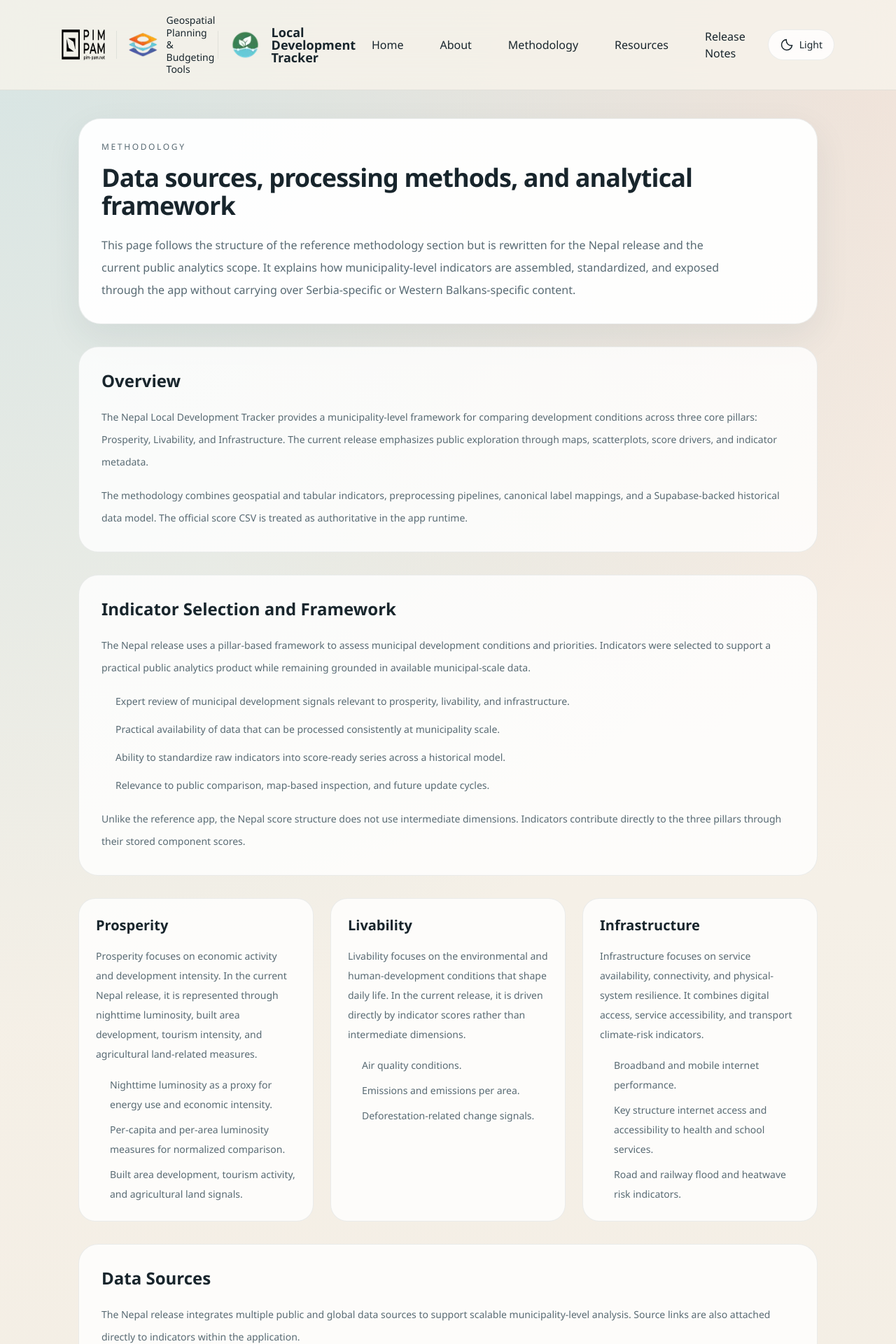
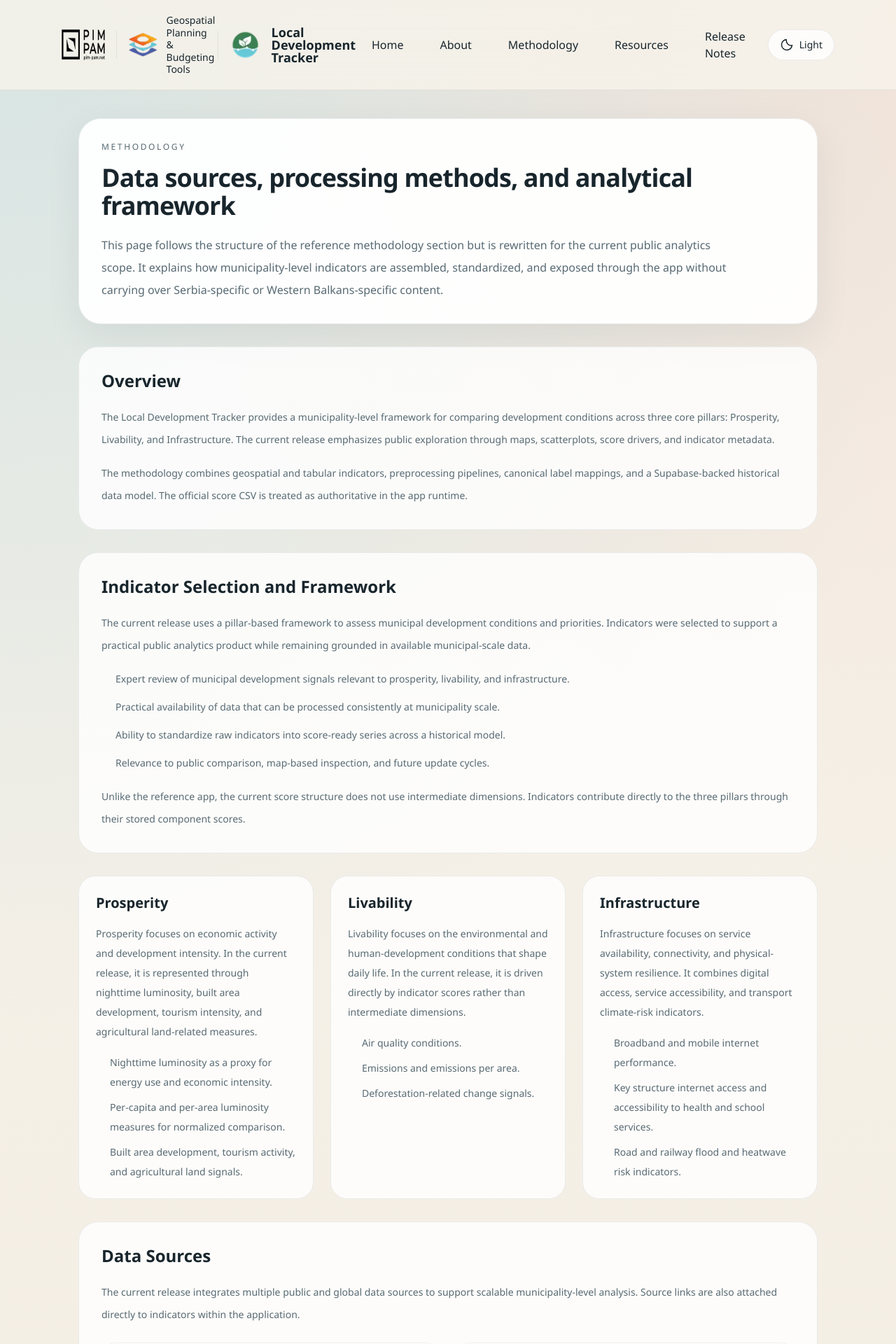
Before and after one commit to sonleh96/wb-ldt-app-nepal, a Next.js app: page /methodology in a window 1280 px wide. Shown: the top 1920 px of the page at 70% size. Built offline with nearby package versions, Linux system fonts and the light colour scheme.

Commit message:
removed mentions of Nepal in general pages

```diff
--- a/src/app/layout.tsx
+++ b/src/app/layout.tsx
@@ -6,9 +6,9 @@ import { SiteFooter } from "@/components/layout/site-footer";
 import { ThemeProvider } from "@/components/theme/theme-provider";
 
 export const metadata: Metadata = {
-  title: "Nepal LDT",
+  title: "Local Development Tracker",
   description:
-    "Public municipality-level analytics for maps, scores, and indicator exploration in Nepal.",
+    "Public municipality-level analytics for maps, scores, and indicator exploration.",
 };
 
 const themeInitializer = `
--- a/src/app/methodology/page.tsx
+++ b/src/app/methodology/page.tsx
@@ -11,7 +11,7 @@ const pillars = [
   {
     title: "Prosperity",
     body:
-      "Prosperity focuses on economic activity and development intensity. In the current Nepal release, it is represented through nighttime luminosity, built area development, tourism intensity, and agricultural land-related measures.",
+      "Prosperity focuses on economic activity and development intensity. In the current release, it is represented through nighttime luminosity, built area development, tourism intensity, and agricultural land-related measures.",
     items: [
       "Nighttime luminosity as a proxy for energy use and economic intensity.",
       "Per-capita and per-area luminosity measures for normalized comparison.",
@@ -64,7 +64,7 @@ const processingNotes = [
 
 const limitations = {
   data: [
-    "Only one historical year is currently loaded in the Nepal release.",
+    "Only one historical year is currently loaded in the current release.",
     "Boundary reconciliation is incomplete, so map coverage is limited to the intersection of analytics keys and boundary features.",
     "Some indicators have sparse coverage and should be interpreted carefully when comparing municipalities.",
   ],
@@ -74,7 +74,7 @@ const limitations = {
     "Cross-source differences in collection methods and resolution can affect comparability.",
   ],
   product: [
-    "The public Nepal rebuild currently focuses on analytics and maps rather than AI-assisted recommendations.",
+    "The public implementation currently focuses on analytics and maps rather than AI-assisted recommendations.",
     "The current release is read-only and does not yet include an automated public refresh workflow.",
   ],
 };
@@ -91,10 +91,10 @@ export default function MethodologyPage() {
         </h1>
         <p className="mt-5 max-w-4xl text-base leading-8 text-[var(--muted-foreground)]">
           This page follows the structure of the reference methodology section
-          but is rewritten for the Nepal release and the current public
-          analytics scope. It explains how municipality-level indicators are
-          assembled, standardized, and exposed through the app without carrying
-          over Serbia-specific or Western Balkans-specific content.
+          but is rewritten for the current public analytics scope. It explains
+          how municipality-level indicators are assembled, standardized, and
+          exposed through the app without carrying over Serbia-specific or
+          Western Balkans-specific content.
         </p>
       </section>
 
@@ -102,7 +102,7 @@ export default function MethodologyPage() {
         <h2 className="text-2xl font-semibold text-[var(--foreground)]">Overview</h2>
         <div className="mt-5 space-y-4 text-sm leading-8 text-[var(--muted-foreground)]">
           <p>
-            The Nepal Local Development Tracker provides a municipality-level
+            The Local Development Tracker provides a municipality-level
             framework for comparing development conditions across three core
             pillars: Prosperity, Livability, and Infrastructure. The current
             release emphasizes public exploration through maps, scatterplots,
@@ -123,10 +123,10 @@ export default function MethodologyPage() {
         </h2>
         <div className="mt-5 space-y-4 text-sm leading-8 text-[var(--muted-foreground)]">
           <p>
-            The Nepal release uses a pillar-based framework to assess municipal
-            development conditions and priorities. Indicators were selected to
-            support a practical public analytics product while remaining
-            grounded in available municipal-scale data.
+            The current release uses a pillar-based framework to assess
+            municipal development conditions and priorities. Indicators were
+            selected to support a practical public analytics product while
+            remaining grounded in available municipal-scale data.
           </p>
           <ul className="space-y-2 pl-5">
             {indicatorSelection.map((item) => (
@@ -134,9 +134,9 @@ export default function MethodologyPage() {
             ))}
           </ul>
           <p>
-            Unlike the reference app, the Nepal score structure does not use
-            intermediate dimensions. Indicators contribute directly to the three
-            pillars through their stored component scores.
+            Unlike the reference app, the current score structure does not use
+            intermediate dimensions. Indicators contribute directly to the
+            three pillars through their stored component scores.
           </p>
         </div>
       </section>
@@ -166,9 +166,10 @@ export default function MethodologyPage() {
         <h2 className="text-2xl font-semibold text-[var(--foreground)]">Data Sources</h2>
         <div className="mt-5 space-y-6 text-sm leading-8 text-[var(--muted-foreground)]">
           <p>
-            The Nepal release integrates multiple public and global data sources
-            to support scalable municipality-level analysis. Source links are
-            also attached directly to indicators within the application.
+            The current release integrates multiple public and global data
+            sources to support scalable municipality-level analysis. Source
+            links are also attached directly to indicators within the
+            application.
           </p>
 
           <div className="grid gap-6 lg:grid-cols-2">
@@ -201,7 +202,7 @@ export default function MethodologyPage() {
             </h3>
             <ul className="mt-4 space-y-2 pl-5">
               <li>
-                Geographic resolution: municipality level across the Nepal
+                Geographic resolution: municipality level across the current
                 release.
               </li>
               <li>
@@ -247,10 +248,9 @@ export default function MethodologyPage() {
         </h2>
         <div className="mt-5 space-y-4 text-sm leading-8 text-[var(--muted-foreground)]">
           <p>
-            The current Nepal release follows the official score CSV. Each
-            pillar score is an equal-weight arithmetic mean of its component
-            indicator scores, with null components skipped where data is
-            missing.
+            The current release follows the official score CSV. Each pillar
+            score is an equal-weight arithmetic mean of its component indicator
+            scores, with null components skipped where data is missing.
           </p>
           <p>
             In practice, that means the app does not infer new weights or apply
@@ -308,10 +308,10 @@ export default function MethodologyPage() {
         <div className="mt-5 space-y-4 text-sm leading-8 text-[var(--muted-foreground)]">
           <p>
             The reference product includes an AI-assisted decision-support
-            layer. The Nepal rebuild currently does not expose that workflow.
-            This release focuses on public analytics, including map comparison,
-            scatter-based municipality comparison, score-driver inspection, and
-            source transparency.
+            layer. The current implementation does not expose that workflow.
+            This release focuses on public analytics, including map
+            comparison, scatter-based municipality comparison, score-driver
+            inspection, and source transparency.
           </p>
           <p>
             If an AI-assisted recommendation layer is introduced later, it
@@ -368,10 +368,10 @@ export default function MethodologyPage() {
         </h2>
         <div className="mt-5 space-y-4 text-sm leading-8 text-[var(--muted-foreground)]">
           <p>
-            Indicator descriptions are grounded in the Nepal metadata workbook,
-            and source links are surfaced directly in the application’s
-            indicator metadata panel. The charting and map views should be read
-            as decision-support tools for comparison and prioritization rather
+            Indicator descriptions are grounded in the metadata workbook, and
+            source links are surfaced directly in the application’s indicator
+            metadata panel. The charting and map views should be read as
+            decision-support tools for comparison and prioritization rather
             than as final policy prescriptions.
           </p>
           <p>
--- a/src/app/release-notes/page.tsx
+++ b/src/app/release-notes/page.tsx
@@ -3,9 +3,9 @@ const releases = [
     version: "Release v1.3",
     date: "May 21, 2026",
     notes: [
-      "Home page reworked into a country portal with a selector-based entry flow for Nepal, Serbia, and Zambia, with under-construction routes for non-live countries.",
+      "Home page reworked into a country portal with a selector-based entry flow for multiple countries, with under-construction routes for non-live countries.",
       "Header branding, country landing pages, and supporting content shells were simplified to match the new portal structure and cleaner navigation model.",
-      "Nepal release copy and CTAs were tightened so the landing page now emphasizes the country deepdive and current-release summary.",
+      "Country landing-page copy and CTAs were tightened so each entry page emphasizes the deep-dive path and summary content.",
       "Persistent dark mode was added across the app, including themed analytics charts, improved tooltip contrast, and hydration-safe theme initialization.",
     ],
   },
```
Also changed, not shown: src/app/about/page.tsx (+18 -18 lines), src/app/resources/page.tsx (+5 -5 lines).
